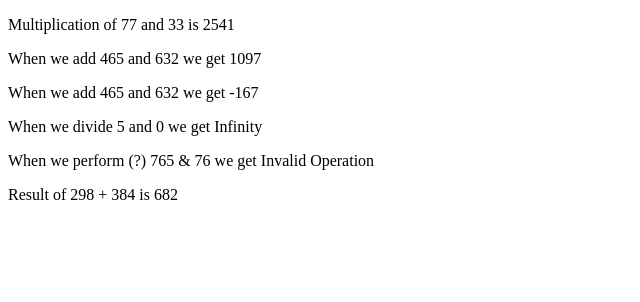
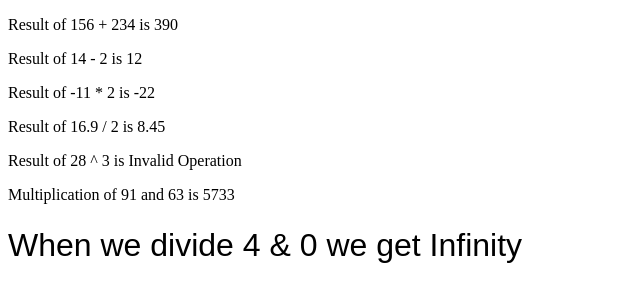
Before and after one commit to SwetaSharmaSuccessive/javascriptclient, a React (Create React App) app: page / in a window 1280 px wide. Shown: the top 302 px of the page, without its empty margins (0-640 px from the left). Built offline with nearby package versions, Linux system fonts and the light colour scheme.

Commit message:
update #40791

```diff
--- a/src/pages/ChildrenDemo/ChildrenDemo.jsx
+++ b/src/pages/ChildrenDemo/ChildrenDemo.jsx
@@ -1,116 +1,28 @@
 import React from 'react';
-import { ThemeProvider } from '@material-ui/core';
+import { Typography } from '@material-ui/core';
 import { Math } from '../../components/Math';
-import Theme from '../../theme';
 
 const ChildrenDemo = () => (
   <>
-    <ThemeProvider theme={Theme} />
-    <Math
-      first={77}
-      second={33}
-      operator="*"
-    >
+    <Math first={156} second={234} operator="+" />
+    <Math first={14} second={2} operator="-" />
+    <Math first={-11} second={2} operator="*" />
+    <Math first={16.9} second={2} operator="/" />
+    <Math first={28} second={3} operator="^" />
+    <Math first={91} second={63} operator="*">
       {
         (item) => (
-          <p>
-            {' '}
-            Multiplication of
-            {' '}
-            {item.first}
-            {' '}
-            and
-            {' '}
-            {item.second}
-            {' '}
-            is
-            {' '}
-            {item.result}
-          </p>
+          <p>{`Multiplication of ${item.first} and ${item.second} is ${item.result}`}</p>
         )
       }
     </Math>
-    <Math first={465} second={632} operator="+">
+    <Math first={4} second={0} operator="/">
       {
         (item) => (
-          <p>
-            When we add
-            {' '}
-            {item.first}
-            {' '}
-            and
-            {' '}
-            {item.second}
-            {' '}
-            we get
-            {' '}
-            {item.result}
-          </p>
+          <Typography variant="h6">{`When we divide ${item.first} & ${item.second} we get ${item.result}`}</Typography>
         )
       }
     </Math>
-    <Math first={465} second={632} operator="-">
-      {
-        (item) => (
-          <p>
-            When we add
-            {' '}
-            {item.first}
-            {' '}
-            and
-            {' '}
-            {item.second}
-            {' '}
-            we get
-            {' '}
-            {item.result}
-          </p>
-        )
-      }
-    </Math>
-    <Math first={5} second={0} operator="/">
-      {
-        (item) => (
-          <p>
-            When we divide
-            {' '}
-            {item.first}
-            {' '}
-            and
-            {' '}
-            {item.second}
-            {' '}
-            we get
-            {' '}
-            {item.result}
-          </p>
-        )
-      }
-    </Math>
-    <Math first={765} second={76} operator="?">
-      {
-        (item) => (
-          <p>
-            When we perform (?)
-            {' '}
-            {item.first}
-            {' '}
-            &
-            {' '}
-            {item.second}
-            {' '}
-            we get
-            {' '}
-            {item.result}
-          </p>
-        )
-      }
-    </Math>
-    <Math
-      first={298}
-      second={384}
-      operator="+"
-    />
   </>
 );
 export default ChildrenDemo;
```
